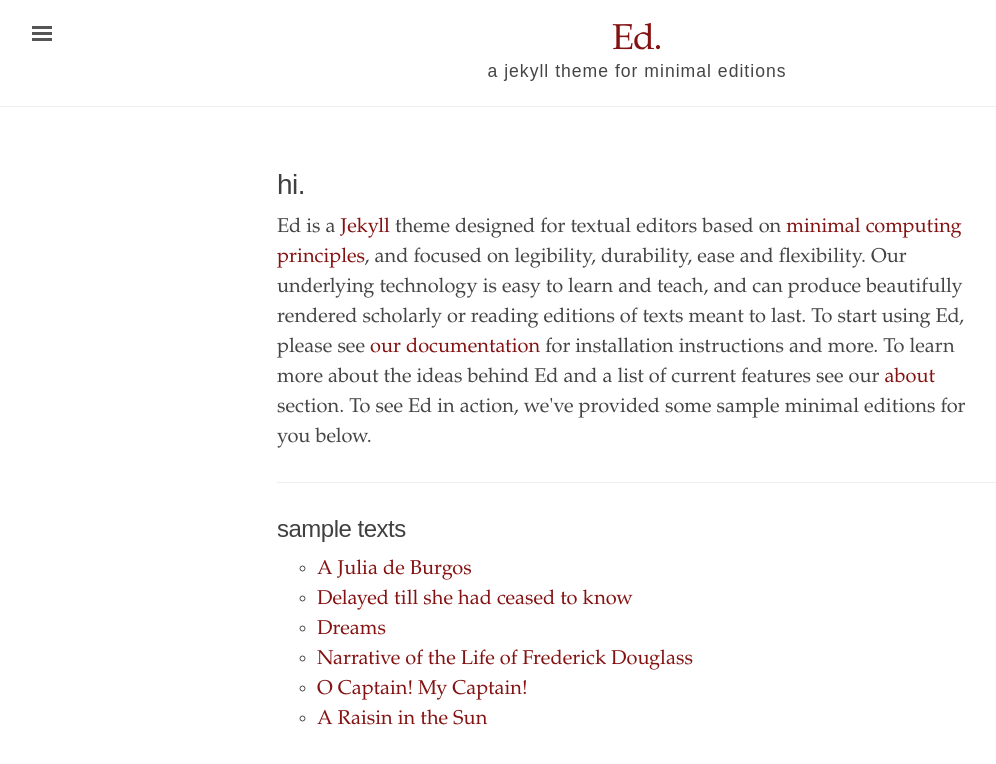
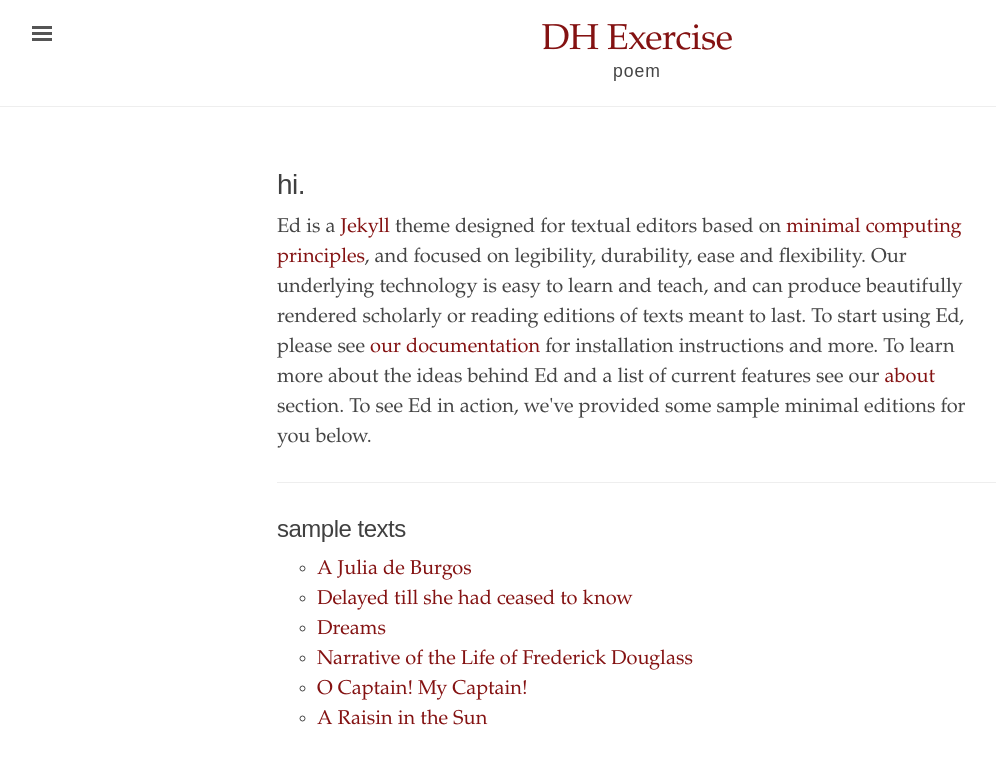
Before and after one commit to AFelton95/belpoem, a Jekyll site: the page built from index.html, in a window 1280 px wide. Shown: the top 764 px of the page, without its empty margins (3-999 px from the left). Built offline with Jekyll 4.4.1, drawn with Linux system fonts in a browser that asks for light colours.

Commit message:
changed title and base url

```diff
--- a/_config.yml
+++ b/_config.yml
@@ -1,11 +1,11 @@
 # Built with Jekyll 3.6.0
 
 # Setup
-title:               Ed.
-tagline:             'a jekyll theme for minimal editions'
-description:         'Ed is a Jekyll theme designed for textual editors based on minimal computing principles, and focused on legibility and flexibility.'
+title:               DH Exercise
+tagline:             'poem'
+description:         'blah blah blah'
 url:                 'http://minicomp.github.io'
-baseurl:             '/ed'
+baseurl:             '/belpoem'
 
 # About/contact
 author:
```
